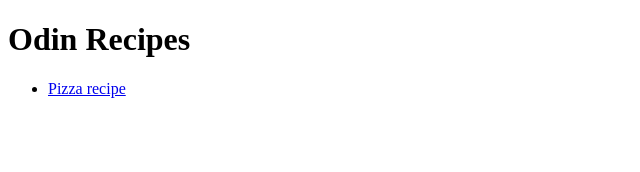
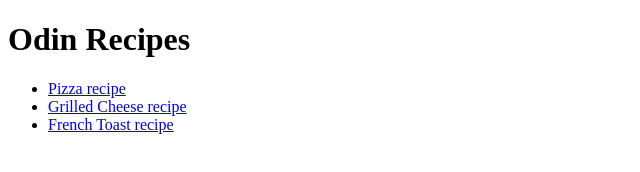
Before and after one commit to Muzikk5/odin-recipes, a plain HTML site: page index.html in a window 1280 px wide. Shown: the whole page, without its empty margins (0-640 px from the left). Drawn offline with Linux system fonts and the light colour scheme.

Commit message:
Complete list of linked recipes.

```diff
--- a/index.html
+++ b/index.html
@@ -8,6 +8,8 @@
         <h1>Odin Recipes</h1>
         <ul>
             <li><a href="recipes/pizza.html">Pizza recipe</a></li>
+            <li><a href="recipes/grilled-cheese-sandwhich.html">Grilled Cheese recipe</a></li>
+            <li><a href="recipes/french-toast.html">French Toast recipe</a></li>
         </ul>
 
     </body>
```
